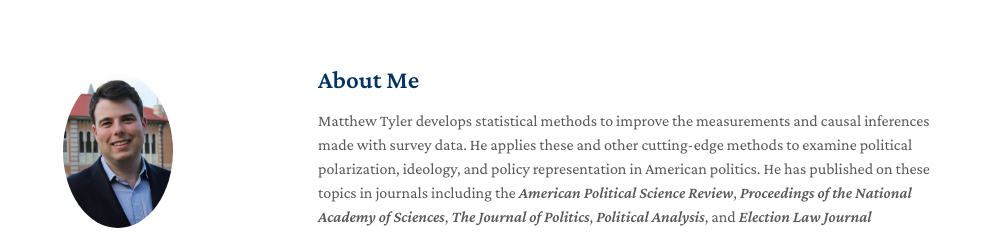
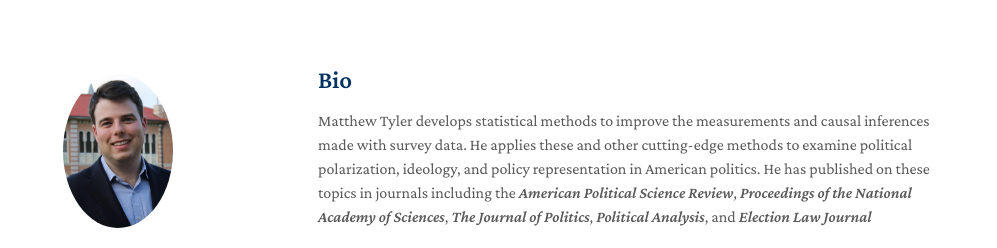
Before and after one commit to matthewtyler/matthewtyler.github.io, a Jekyll site: the page built from index.md, in a window 1280 px wide and 1296 px high. Shown: the top 248 px of the window, without its empty margins (152-1149 px from the left). Built offline with Jekyll 4.4.1, drawn with Linux system fonts in a browser that asks for light colours; nearby versions of some CDN libraries; a style sheet for code colours, icons or effects is not loaded; our own code applies the rules of GitHub Pages for plain Markdown files.

Commit message:
Update index.md

```diff
--- a/index.md
+++ b/index.md
@@ -2,7 +2,7 @@
 layout: homepage
 ---
 
-## About Me
+## Bio
 
 <!-- I am an assistant professor of political science at Rice University. I obtained my PhD in political science from Stanford University in 2021 after graduating with a BS in statistics and a BA in mathematics from Duke University in 2015. -->
 
```
